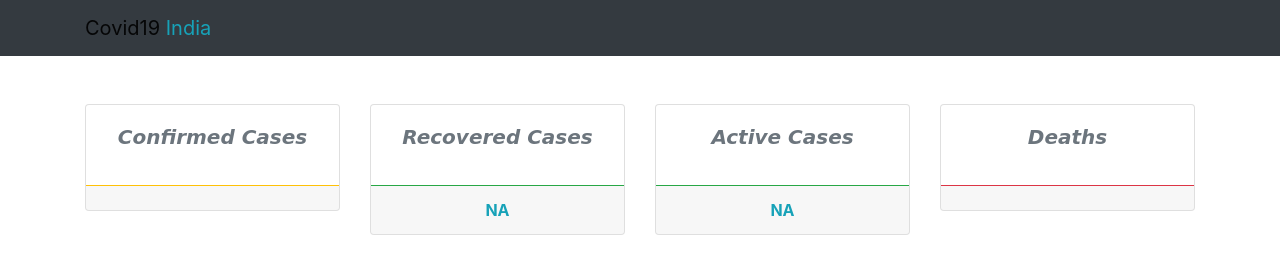
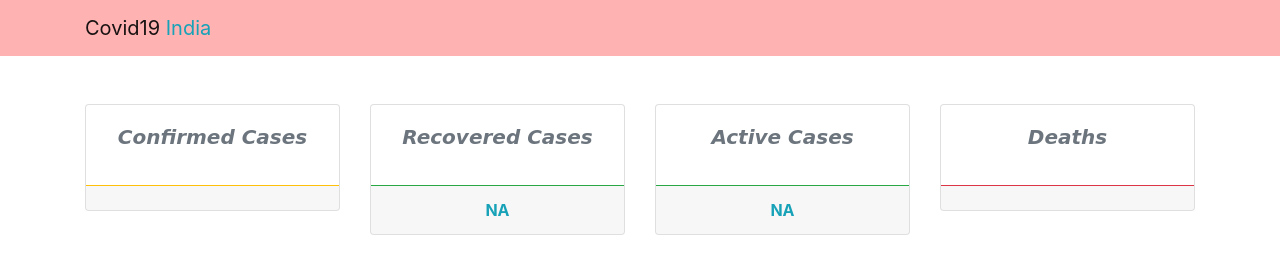
Before and after one commit to protyay/Covid19Tracker, a plain HTML site: page index.html in a window 1280 px wide. Drawn offline with nearby package versions, Linux system fonts and the light colour scheme; no server answers.

Commit message:
Changed nav-bar color

```diff
--- a/index.html
+++ b/index.html
@@ -10,7 +10,7 @@
 	<title>Covid19 Weather</title>
 </head>
 <body class="">
-<nav class="navbar navbar-light bg-dark">
+<nav class="navbar navbar-light bg-light-red">
 	<div class="container">
 		<a class="navbar-brand">Covid19 <span class="text-info">India</span></a>
 	</div>
--- a/style/custom.css
+++ b/style/custom.css
@@ -6,3 +6,6 @@
     font-style: italic;
     font-weight: bold;
 }
+.bg-light-red {
+    background-color: #FEB2B2;
+}
```
